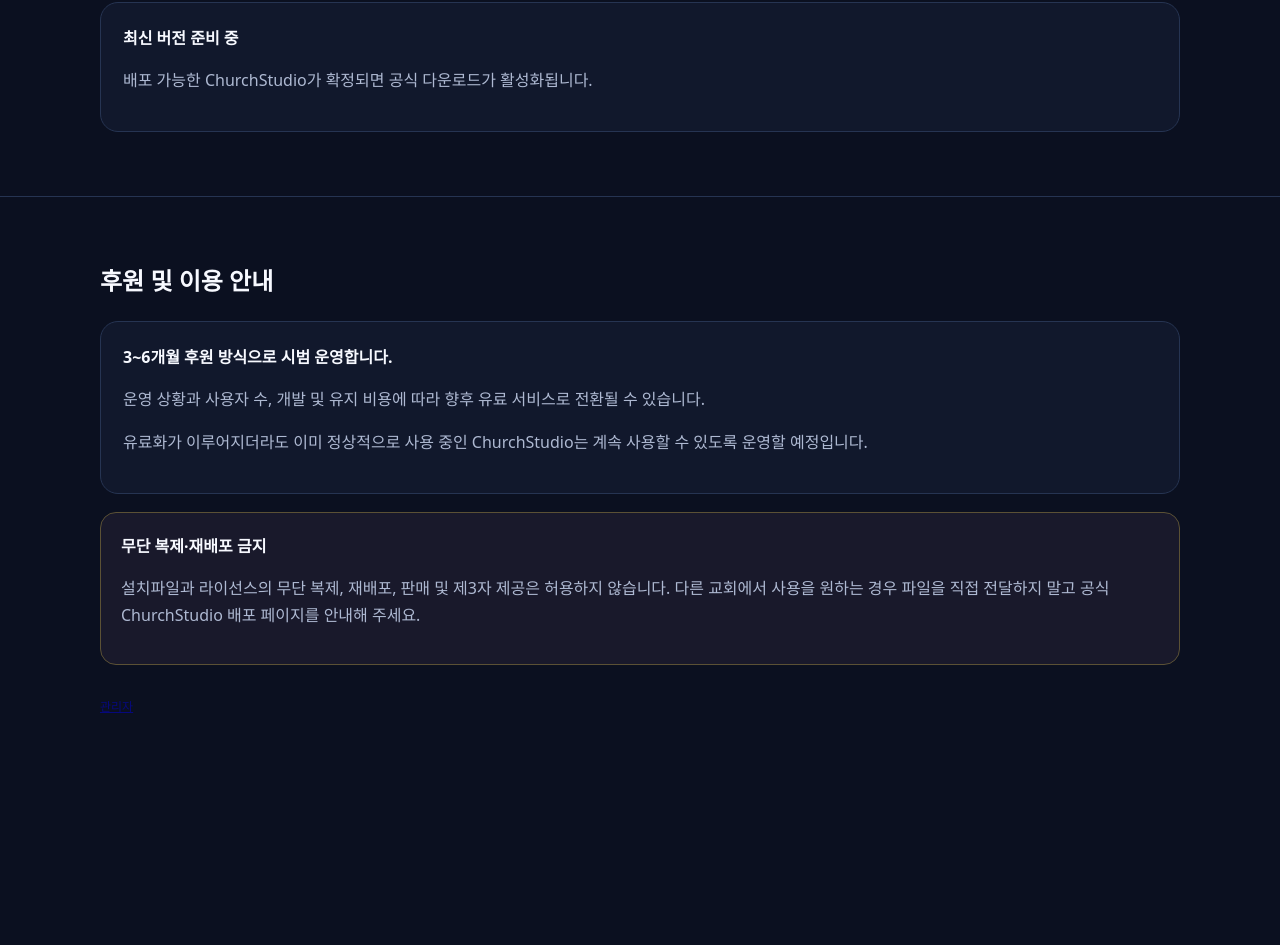
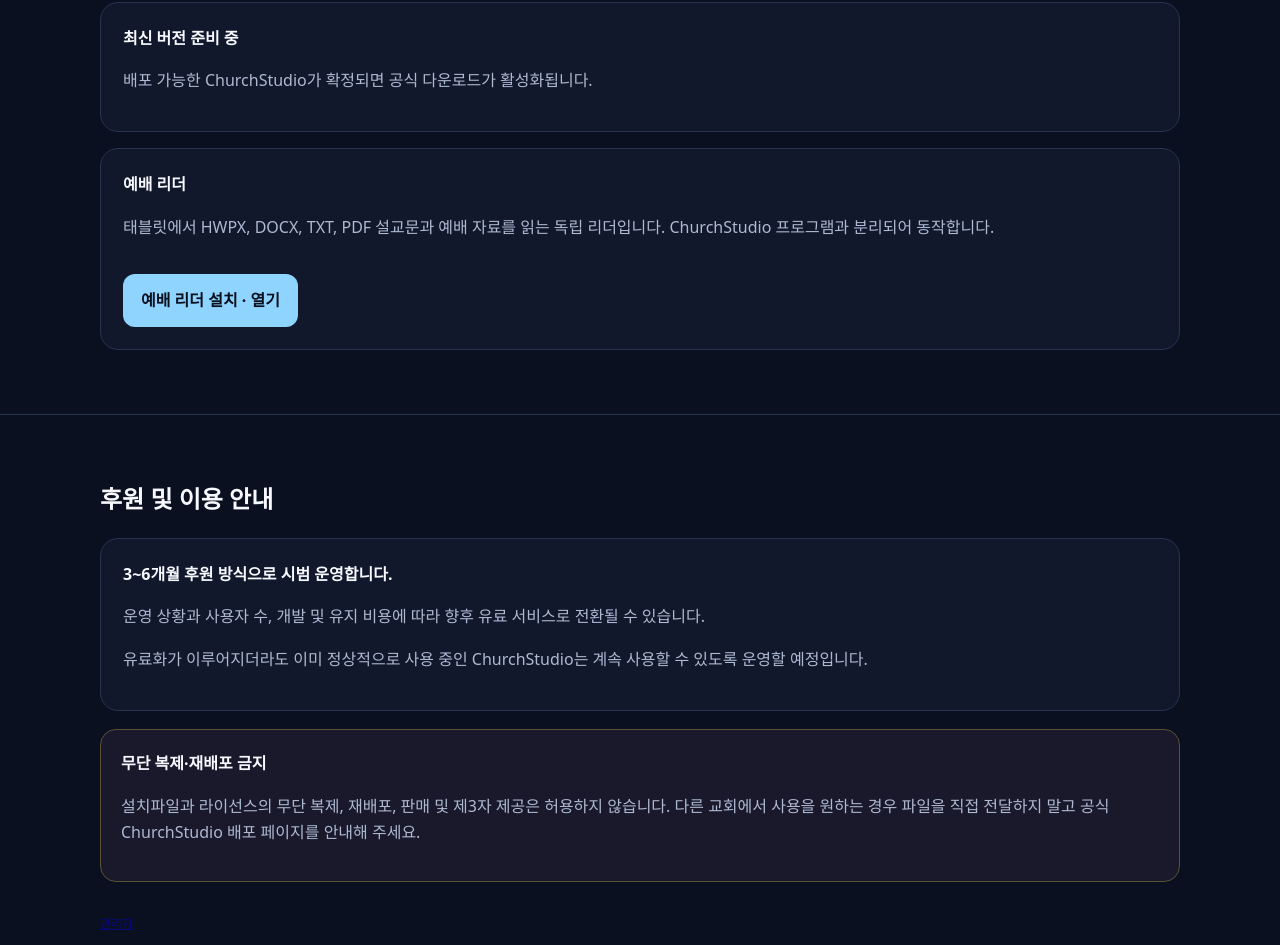
Before and after one commit to girjin2/churchstudio-kr, a Next.js app: page / in a window 1280 px wide. Shown: the part 1112-2057 px from the top of the page. Before the commit the page ends 1905 px from the top, so only its background shows below. Built offline with nearby package versions, Linux system fonts and the light colour scheme; no server answers; the database is empty.

Commit message:
Add worship reader link below ChurchStudio download

```diff
--- a/app/page.js
+++ b/app/page.js
@@ -135,6 +135,12 @@
               <p className="muted" style={{marginTop:12,fontSize:14}}>누적 다운로드 {cumulativeDownloadCount===null?'확인 중':`${cumulativeDownloadCount.toLocaleString()}회`}</p>
             </>}
           </div>
+
+          <div className="card" style={{marginTop:16}}>
+            <b>예배 리더</b>
+            <p className="muted">태블릿에서 HWPX, DOCX, TXT, PDF 설교문과 예배 자료를 읽는 독립 리더입니다. ChurchStudio 프로그램과 분리되어 동작합니다.</p>
+            <a className="btn" href="https://worship-reader-tablet.girjin2.chatgpt.site/" target="_blank" rel="noreferrer">예배 리더 설치 · 열기</a>
+          </div>
         </div>
       </section>
 
```
